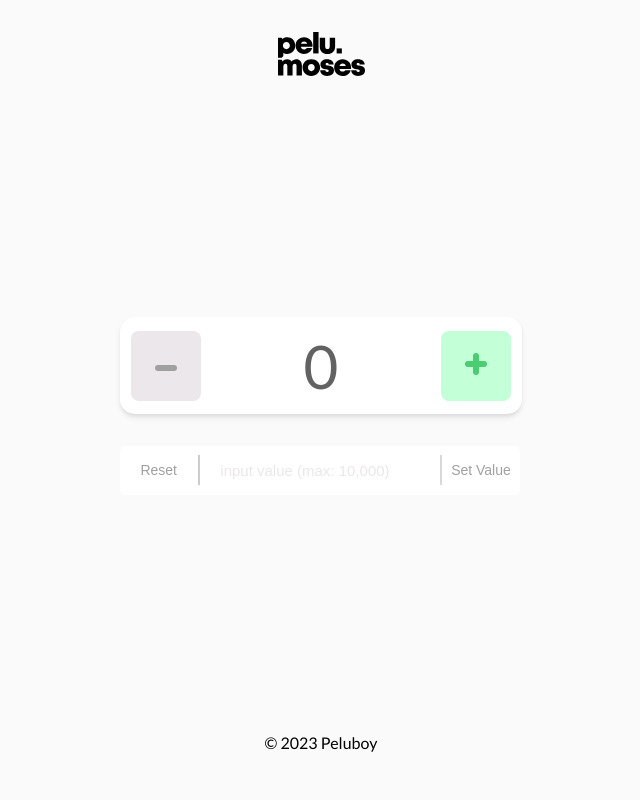
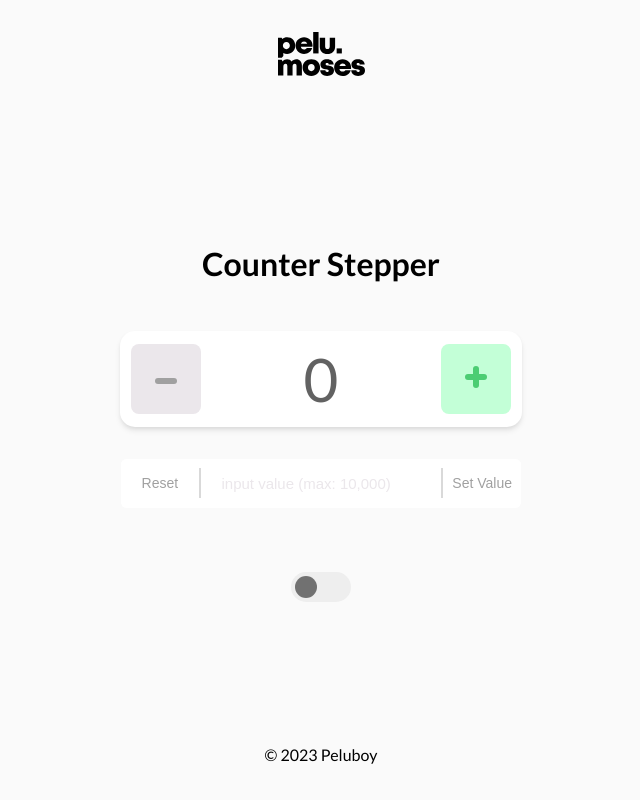
Before and after one commit to Peluboy/vue-counter-app, a Vue app: page / in a window 1280 px wide. Shown: the whole page, without its empty margins (319-959 px from the left). Built offline with nearby package versions, Linux system fonts and the light colour scheme.

Commit message:
added a darkmode feature

```diff
--- a/src/App.vue
+++ b/src/App.vue
@@ -1,11 +1,11 @@
 <template>
-  <div class="container">
+  <div class="container" :class="mode">
     <header>
       <router-link to="/"><img src="./assets/myLogo.svg" /></router-link>
     </header>
 
     <main>
-      <router-view />
+      <router-view :mode="mode" @toggle="toggle" />
     </main>
 
     <footer>&copy; 2023 Peluboy</footer>
@@ -15,6 +15,20 @@
 <script>
 export default {
   name: "App",
+  data() {
+    return {
+      mode: "light",
+    };
+  },
+  methods: {
+    toggle() {
+      if (this.mode == "dark") {
+        this.mode = "light";
+      } else {
+        this.mode = "dark";
+      }
+    },
+  },
 };
 </script>
 
@@ -29,13 +43,30 @@ html,
   box-sizing: border-box;
   font-family: "Lato", sans-serif;
 }
+
+.dark {
+  background: #141414;
+  color: #6a6a6a;
+}
+
+.dark header a img {
+  filter: brightness(0) invert(0.5);
+}
 .container {
   display: flex;
   padding: 2rem 0;
   flex-direction: column;
-  height: 90vh;
+  min-height: 91.5vh;
   align-items: center;
   justify-content: space-between;
+  transition: background 0.3s ease-in-out;
+}
+
+.dark input {
+  background-color: #1d1d1d;
+  border-left: 2px solid #363636;
+  color: #6a6a6a;
+  border-right: 2px solid #363636;
 }
 
 input {
@@ -45,7 +76,7 @@ input {
   height: 30px;
   font-size: 15px;
   margin: auto;
-  border-left: 2px solid #ccc;
+  border-left: 2px solid #d9d9d9;
   border-right: 2px solid #d9d9d9;
 }
 
@@ -54,6 +85,10 @@ input::placeholder {
   font-size: 15px;
   line-height: 0;
   color: #ebe7eb;
+}
+
+.dark input::placeholder {
+  color: #4a4a4a;
 }
 
 input::-webkit-outer-spin-button,
--- a/src/components/Counter.vue
+++ b/src/components/Counter.vue
@@ -1,6 +1,6 @@
 <template>
-  <div>
-    <!-- <h1>Counter Stepper</h1> -->
+  <div class="counterContainer">
+    <h1>Counter Stepper</h1>
     <div :style="{ borderRadius: divBorderRadius }" class="increment_decrement">
       <button
         :style="{
@@ -33,15 +33,26 @@
       />
       <button @click="setCounterFromInput" class="setValue">Set Value</button>
     </div>
+    <Toggle :mode="mode" @toggle="$emit('toggle')" />
   </div>
 </template>
 
 <script>
 import useCounter from "@/composables/counter.js";
 import { computed, ref } from "vue";
+import Toggle from "@/components/Toggle.vue";
 
 export default {
   name: "CounterStepper",
+  props: {
+    mode: {
+      type: String,
+      required: true,
+    },
+  },
+  components: {
+    Toggle,
+  },
   setup() {
     const { state, increment, decrement, reset, setValue } = useCounter();
     const counter = computed(() => state.value);
@@ -88,6 +99,15 @@ export default {
 </script>
 
 <style>
+.counterContainer {
+  display: flex;
+  flex-direction: column;
+  align-items: center;
+}
+
+.counterContainer > h1 {
+  margin-bottom: 3rem;
+}
 .increment_decrement {
   display: flex;
   width: 380px;
@@ -98,14 +118,27 @@ export default {
   align-items: center;
   box-shadow: rgba(0, 0, 0, 0.1) 0px 4px 6px -1px,
     rgba(0, 0, 0, 0.06) 0px 2px 4px -1px;
+  transition: background 0.3s ease-in-out;
+}
+
+.dark .increment_decrement {
+  background-color: #1d1d1d;
 }
 
 .minus {
   background: #ebe7eb;
 }
 
+.dark .minus {
+  background: #363636;
+}
+
 .plus {
   background: #c3ffd7;
+}
+
+.dark .plus {
+  background: #3d4841;
 }
 .increment_decrement > h1 {
   font-weight: 400;
@@ -114,6 +147,11 @@ export default {
   color: #626262;
 }
 
+.dark .input_field,
+.dark .reset,
+.dark .setValue {
+  background-color: #1d1d1d;
+}
 .input_field {
   margin-top: 2rem;
   width: 400px;
@@ -121,6 +159,7 @@ export default {
   background: #ffffff;
   border-radius: 6px;
   display: flex;
+  margin-bottom: 4rem;
 }
 
 .reset {
--- /dev/null
+++ b/src/components/Toggle.vue
@@ -0,0 +1,86 @@
+<template>
+  <div class="toggle-wrapper">
+    <label class="toggle">
+      <input
+        type="checkbox"
+        :checked="mode === 'dark' ? 'checked' : false"
+        @change="$emit('toggle')"
+      />
+      <span class="toggler round"></span>
+    </label>
+  </div>
+</template>
+
+<script>
+export default {
+  name: "DarkModeToggle",
+  props: {
+    mode: {
+      type: String,
+      required: true,
+    },
+  },
+};
+</script>
+<style>
+.toggle {
+  position: relative;
+  display: inline-block;
+  width: 60px;
+  height: 30px;
+}
+
+.toggle input {
+  opacity: 0;
+  width: 0;
+  height: 0;
+  outline: 0;
+  border: 0;
+}
+
+.toggler {
+  position: absolute;
+  cursor: pointer;
+  top: 0;
+  left: 0;
+  right: 0;
+  bottom: 0;
+  background: #eeeeee;
+  --webkit-transition: 0.4s;
+  transition: 0.4s;
+}
+
+.toggler::before {
+  position: absolute;
+  content: "";
+  height: 22px;
+  width: 22px;
+  left: 4px;
+  bottom: 4px;
+  background: #717171;
+  --webkit-transition: 0.4s;
+  transition: 0.4s;
+}
+
+input:checked + .toggler {
+  background: #1d1d1d;
+}
+
+input:focus + .toggler {
+  box-shadow: 0 0 2px #1d1d1d;
+}
+
+input:checked + .toggler:before {
+  --webkit-transform: translateX(30px);
+  --ms-transform: translateX(30px);
+  transform: translateX(30px);
+}
+
+.toggler.round {
+  border-radius: 34px;
+}
+
+.toggler.round:before {
+  border-radius: 50%;
+}
+</style>
```
